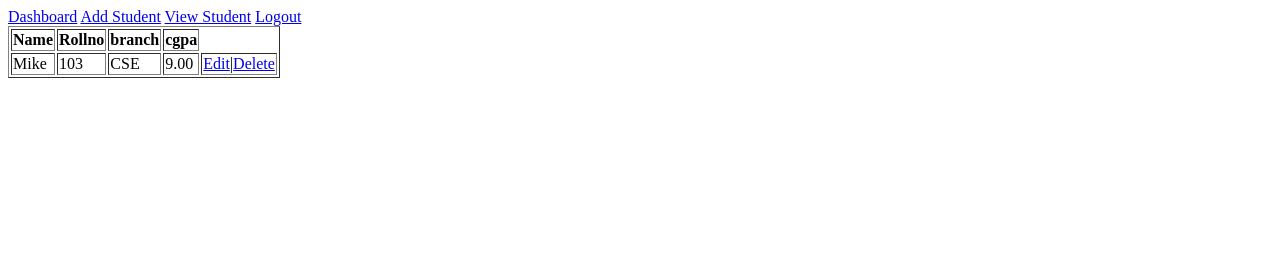
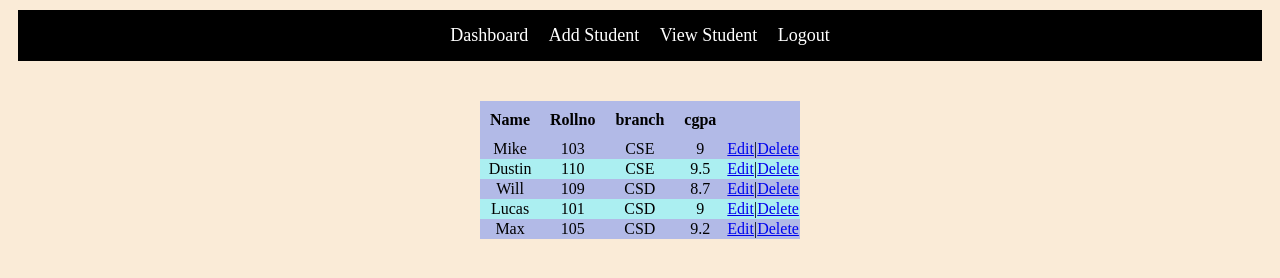
Before and after one commit to lahariarram-afk/student-management-system, a plain HTML site: page view-student.html in a window 1280 px wide. Drawn offline with Linux system fonts and the light colour scheme.

Commit message:
added css to html pages

```diff
--- /dev/null
+++ b/styles.css
@@ -0,0 +1,83 @@
+nav {
+    background-color: black;
+    text-align: center;
+    padding:15px;
+    font-size:large;
+    margin: 10px;
+}
+
+nav a {
+    color:white;
+    margin:8px;
+    text-decoration: none;
+}
+
+nav a:hover,td a:hover {
+    text-decoration:underline;
+    color:yellowgreen;
+}
+
+body {
+    text-align: center;
+    background-color: antiquewhite;
+}
+
+form {
+    width:380px;
+    padding:20px;
+    margin:30px auto;
+    background-color: rgb(197, 221, 213);
+    text-align: center;
+    border:1px solid;
+    border-radius: 5px;;
+}
+
+label {
+    display:block;
+    font-size: large;
+    font-weight: lighter;
+}
+
+input {
+    width:340px;
+    padding:5px;
+    margin:5px;
+    box-sizing: border-box;
+}
+
+button {
+    background-color:antiquewhite;
+    border-radius: 5px;
+    border:2px;
+    padding:10px;
+}
+
+button:hover {
+    padding:11px;
+    background-color: bisque;
+}
+
+table {
+    border-collapse: collapse;
+    text-align: center;
+    margin:40px auto;
+}
+
+tr {
+    padding:20px;
+}
+
+th {
+    padding:10px;
+}
+/* tr,th {
+    padding:20px;
+} */
+
+tr:nth-child(even) {
+    background-color: rgb(171, 239, 241);
+}
+
+tr:nth-child(odd) {
+    background-color: #b2bae7;
+}
--- a/view-student.html
+++ b/view-student.html
@@ -4,6 +4,7 @@
     <meta charset="UTF-8">
     <meta name="viewport" content="width=device-width, initial-scale=1.0">
     <title>Document</title>
+    <link rel="stylesheet" href="styles.css">
 </head>
 <body>
     <div>
@@ -14,22 +15,50 @@
             <a href="logout.html">Logout</a>
         </nav>
     </div>
-    <table border="1">
-        <thead>
+    <table>
+        <thead style="background-color: white;">
             <th>Name</th>
             <th>Rollno</th>
             <th>branch</th>
             <th>cgpa</th>
+            <th></th>
         </thead>
         <tbody>
             <tr>
                 <td>Mike</td>
                 <td>103</td>
                 <td>CSE</td>
-                <td>9.00</td>
+                <td>9</td>
                 <td><a href="edit-student.html">Edit</a>|<a href="delete-student.html">Delete</a></td>
             </tr>
-
+            <tr>
+                <td>Dustin</td>
+                <td>110</td>
+                <td>CSE</td>
+                <td>9.5</td>
+                <td><a href="edit-student.html">Edit</a>|<a href="delete-student.html">Delete</a></td>
+            </tr>
+            <tr>
+                <td>Will</td>
+                <td>109</td>
+                <td>CSD</td>
+                <td>8.7</td>
+                <td><a href="edit-student.html">Edit</a>|<a href="delete-student.html">Delete</a></td>
+            </tr>
+            <tr>
+                <td>Lucas</td>
+                <td>101</td>
+                <td>CSD</td>
+                <td>9</td>
+                <td><a href="edit-student.html">Edit</a>|<a href="delete-student.html">Delete</a></td>
+            </tr>
+            <tr>
+                <td>Max</td>
+                <td>105</td>
+                <td>CSD</td>
+                <td>9.2</td>
+                <td><a href="edit-student.html">Edit</a>|<a href="delete-student.html">Delete</a></td>
+            </tr>
         </tbody>
     </table>
 </body>
```
Also changed, not shown: add-student.html (+1 -0 lines), dashboard.html (+3 -0 lines), edit-student.html (+1 -0 lines), index.html (+50 -1 lines), login.html (+6 -3 lines), logout.html (+2 -1 lines), register.html (+2 -1 lines).
